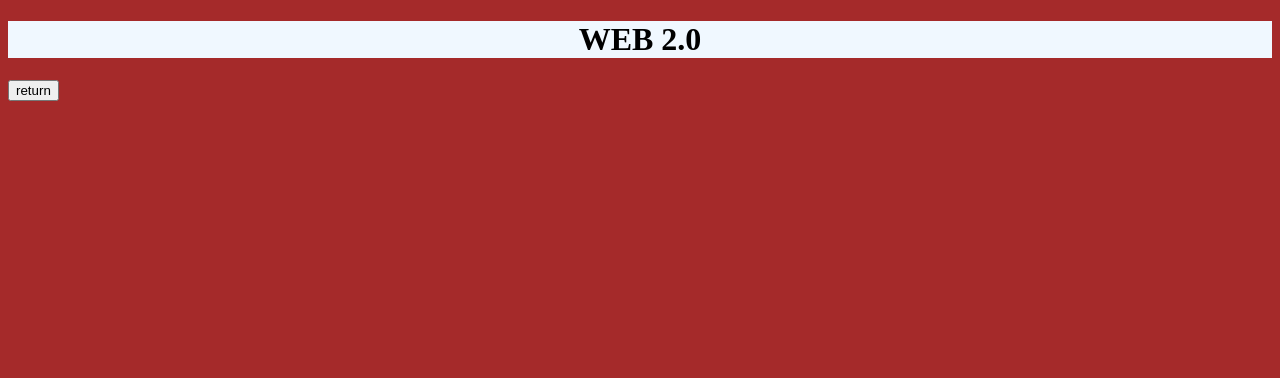
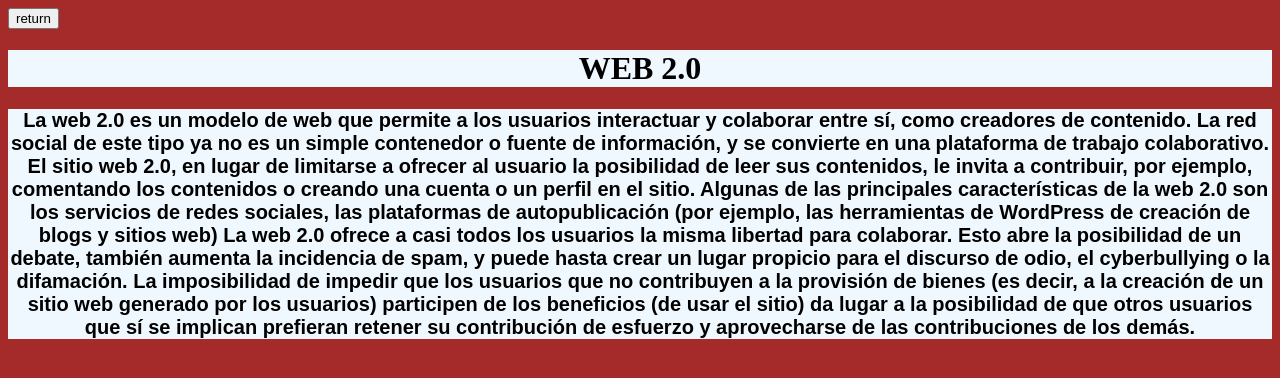
Before and after one commit to arthurmas16/WEB, a plain HTML site: page Pages/web2.0.html in a window 1280 px wide. Drawn offline with Linux system fonts and the light colour scheme.

Commit message:
escribiendo

```diff
--- a/Pages/web2.0.html
+++ b/Pages/web2.0.html
@@ -7,10 +7,14 @@
     <link rel="stylesheet" href="../Style/web2.0.CSS">
 </head>
 <body>
-    <header><H1>WEB 2.0</H1></header>
     <a href="../index.html">
         <button>return</button>
     </a>
+<header><H1>WEB 2.0</H1></header>
 </body>
-<section><h2></h2></section>
+<section><h2>La web 2.0 es un modelo de web que permite a los usuarios interactuar y colaborar entre sí, como creadores de contenido. La red social de este tipo ya no es un simple contenedor o fuente de información, y se convierte en una plataforma de trabajo colaborativo.
+
+    El sitio web 2.0, en lugar de limitarse a ofrecer al usuario la posibilidad de leer sus contenidos, le invita a contribuir, por ejemplo, comentando los contenidos o creando una cuenta o un perfil en el sitio. Algunas de las principales características de la web 2.0 son los servicios de redes sociales, las plataformas de autopublicación (por ejemplo, las herramientas de WordPress de creación de blogs y sitios web)
+    La web 2.0 ofrece a casi todos los usuarios la misma libertad para colaborar. Esto abre la posibilidad de un debate, también aumenta la incidencia de spam, y puede hasta crear un lugar propicio para el discurso de odio, el cyberbullying o la difamación. La imposibilidad de impedir que los usuarios que no contribuyen a la provisión de bienes (es decir, a la creación de un sitio web generado por los usuarios) participen de los beneficios (de usar el sitio) da lugar a la posibilidad de que otros usuarios que sí se implican prefieran retener su contribución de esfuerzo y aprovecharse de las contribuciones de los demás.
+</h2></section>
 </html>
--- a/Style/internet.CSS
+++ b/Style/internet.CSS
@@ -3,6 +3,6 @@ body{
 
 }
 header{
-
+background-color: aliceblue;
 text-align: center;
 }
--- a/Style/web2.0.CSS
+++ b/Style/web2.0.CSS
@@ -6,3 +6,9 @@ header{
 text-align: center;
 background-color: aliceblue;
 }
+section{
+background-color: aliceblue;
+text-align: center;
+font-family: Arial, Helvetica, sans-serif;
+font-size: smaller;
+}
```
Also changed, not shown: Pages/internet.html (+1 -1 lines).
